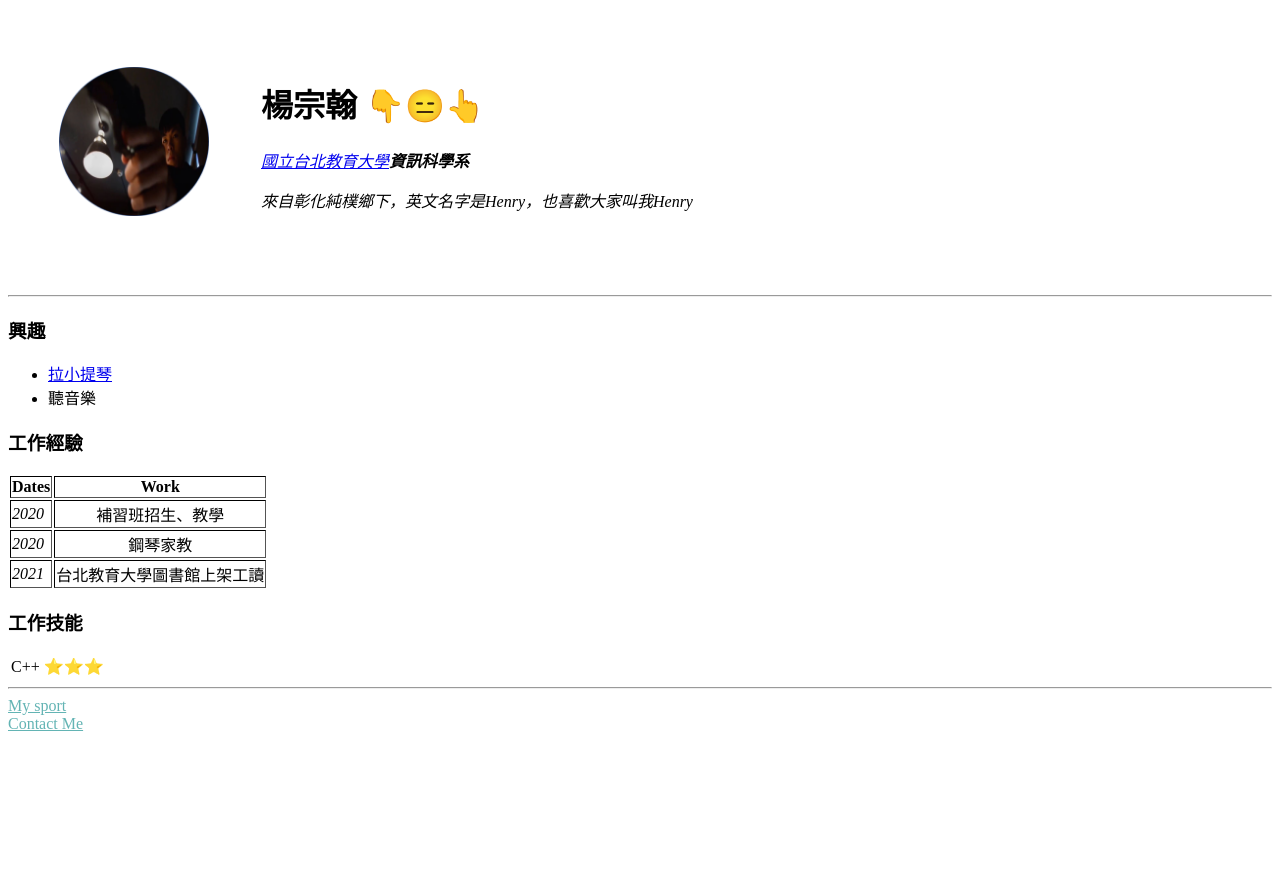
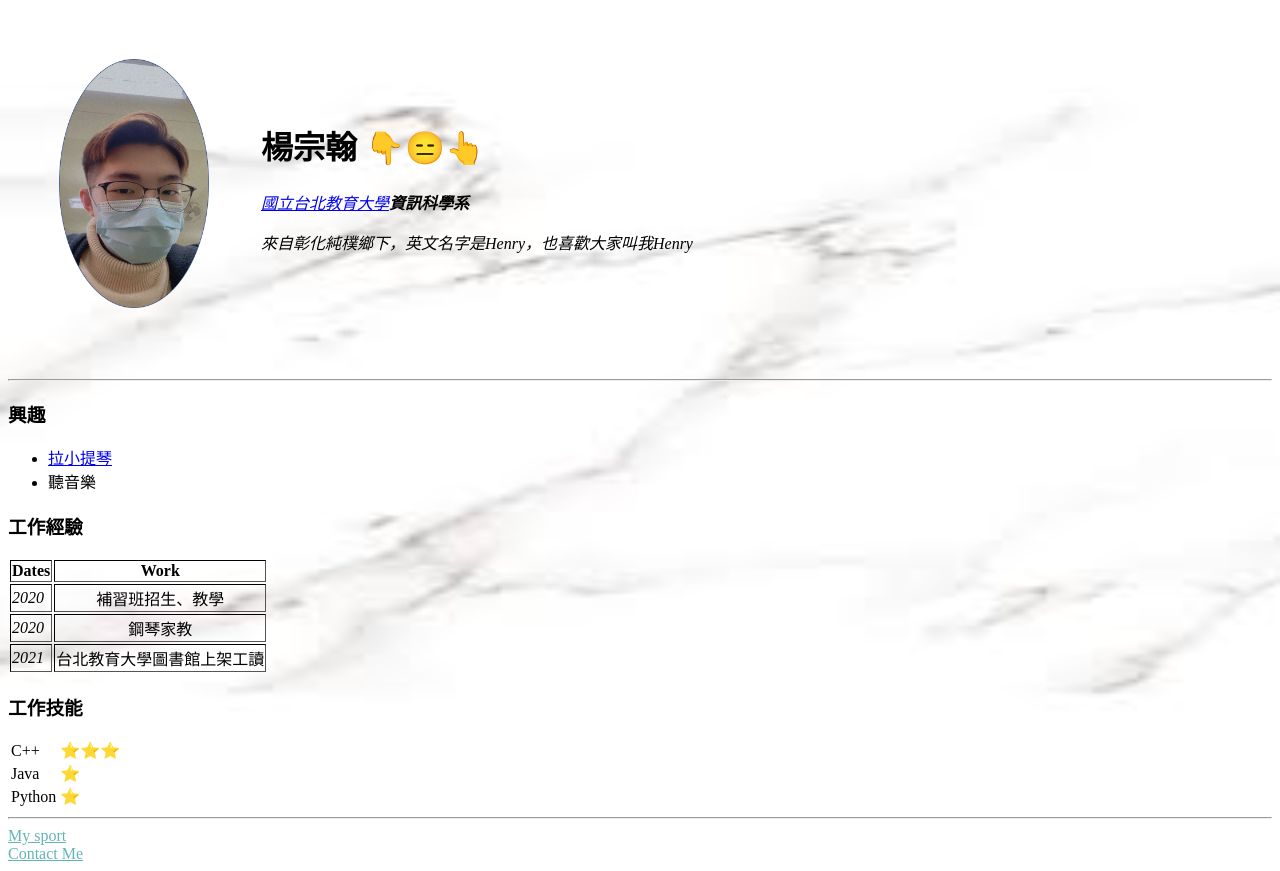
Before and after one commit to 110916042/2021cv, a plain HTML site: page index.html in a window 1280 px wide. Before the commit the page ends 800 px from the top, so only its background shows below. Drawn offline with Linux system fonts and the light colour scheme.

Commit message:
個人網站調整

```diff
--- a/index.html
+++ b/index.html
@@ -4,12 +4,20 @@
     <meta charset="UTF-8">
     <meta name="viewport" content="width=device-width, initial-scale=1.0">
     <meta name="description" content="Henry Yang">
+    <style>
+        body {
+          background-image: url('images/下載.jpg');
+          background-repeat: no-repeat;
+          background-attachment: fixed;
+            background-size: 100% 100%;
+        }
+        </style>
     <title>Henry's Website</title>
 </head>
 <body>
     <table cellspacing =50>
         <tr>
-            <td><img src="images/圖片1.png" width="150"></td>
+            <td><img src="images/圖片4.png" width="150"></td>
             <td>
                 <h1>楊宗翰 👇😑👆</h1>
                 <p><em><a href="https://www.ntue.edu.tw/" target="_blank">國立台北教育大學</a><b>資訊科學系</b></em></p>
@@ -55,6 +63,14 @@
             <td>C++</td>
             <td>⭐⭐⭐</td>
         </tr>
+        <tr>
+            <td>Java</td>
+            <td>⭐</td>
+        </tr>
+        <tr>
+            <td>Python</td>
+            <td>⭐</td>
+        </tr>
     </table>
 
     <hr>
```
Also changed, not shown: contact.html (+9 -0 lines), sport.html (+8 -0 lines), images/下載.jpg (added), images/圖片4.png (added).
